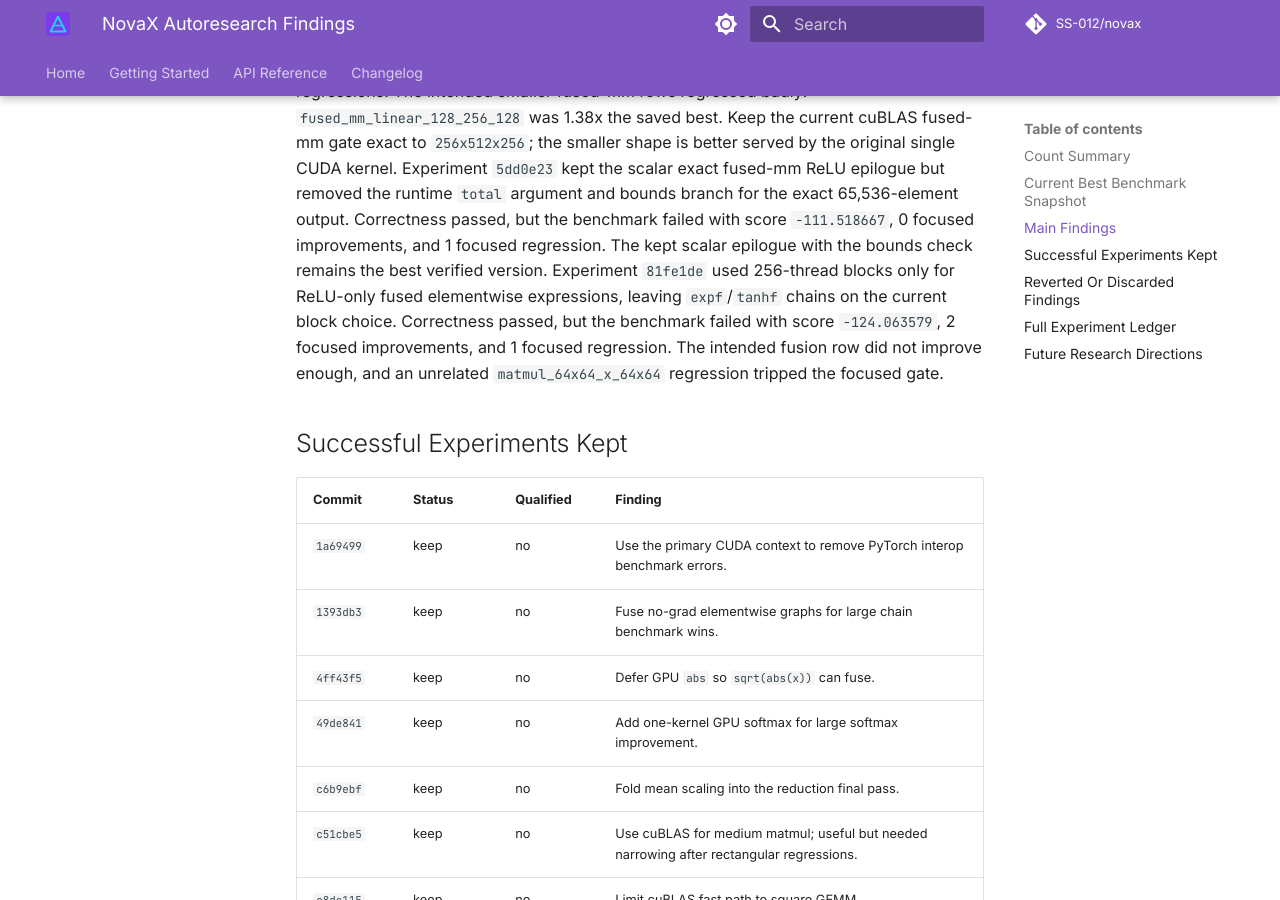
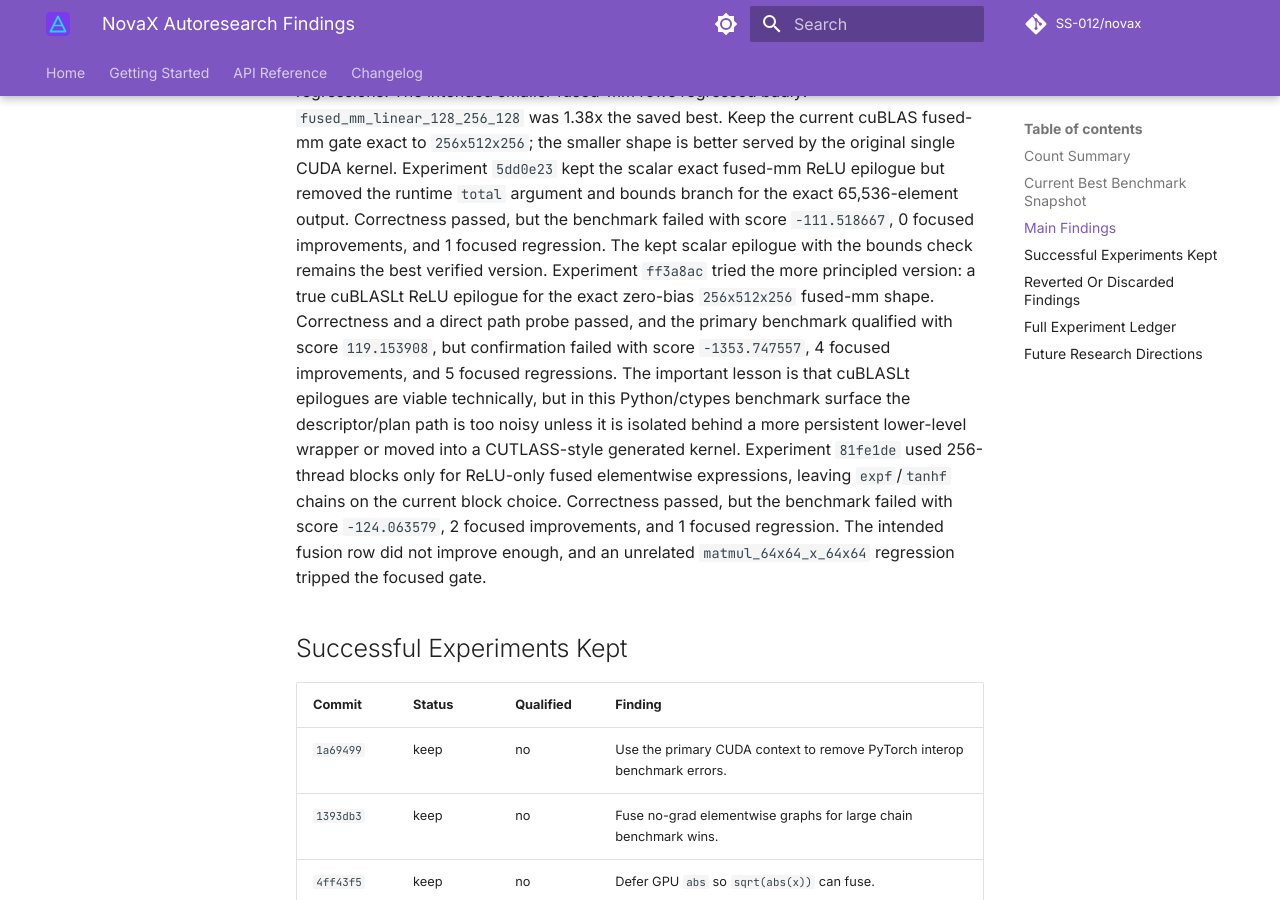
Before and after one commit to SS-012/novax, an MkDocs documentation site: the page built from docs/autoresearch-findings.md, in a window 1280 px wide and 900 px high, scrolled down 6281 px. Built offline with MkDocs 1.6.1 and Material for MkDocs 9.7.7, drawn with Linux system fonts in a browser that asks for light colours; comment, search, counter and statistics services are not loaded; the version menu is left out; some of the changed text lies outside the part shown.

Commit message:
docs: log cublaslt relu epilogue experiment

```diff
--- a/docs/autoresearch-findings.md
+++ b/docs/autoresearch-findings.md
@@ -282,6 +282,14 @@ the runtime `total` argument and bounds branch for the exact 65,536-element
 output. Correctness passed, but the benchmark failed with score `-111.518667`,
 0 focused improvements, and 1 focused regression. The kept scalar epilogue with
 the bounds check remains the best verified version.
+Experiment `ff3a8ac` tried the more principled version: a true cuBLASLt ReLU
+epilogue for the exact zero-bias `256x512x256` fused-mm shape. Correctness and
+a direct path probe passed, and the primary benchmark qualified with score
+`119.153908`, but confirmation failed with score `-1353.747557`, 4 focused
+improvements, and 5 focused regressions. The important lesson is that cuBLASLt
+epilogues are viable technically, but in this Python/ctypes benchmark surface
+the descriptor/plan path is too noisy unless it is isolated behind a more
+persistent lower-level wrapper or moved into a CUTLASS-style generated kernel.
 Experiment `81fe1de` used 256-thread blocks only for ReLU-only fused
 elementwise expressions, leaving `expf`/`tanhf` chains on the current block
 choice. Correctness passed, but the benchmark failed with score `-124.063579`,
@@ -386,6 +394,7 @@ These experiments should not be retried in the same form.
 | `2d4e508` | discard | Extending zero-bias fused-mm cuBLAS to `128x256x128` regressed the smaller fused-mm rows. |
 | `5dd0e23` | discard | Exact scalar fused-mm ReLU epilogue without bounds checks produced no focused improvements. |
 | `81fe1de` | discard | 256-thread blocks for ReLU-only fused expressions failed the focused gate and regressed `matmul_64`. |
+| `ff3a8ac` | discard | Exact cuBLASLt ReLU epilogue qualified once but failed confirmation with fusion-chain regressions. |
 
 ## Full Experiment Ledger
 
@@ -479,6 +488,7 @@ These experiments should not be retried in the same form.
 | `2d4e508` | discard | no | 2 | 3 | 0 | -1249.239515 | 0.611800 | Extending zero-bias fused-mm cuBLAS to `128x256x128` regressed the smaller fused-mm rows. |
 | `5dd0e23` | discard | no | 0 | 1 | 0 | -111.518667 | 0.593527 | Exact scalar fused-mm ReLU epilogue without bounds checks produced no focused improvements. |
 | `81fe1de` | discard | no | 2 | 1 | 0 | -124.063579 | 0.592871 | 256-thread blocks for ReLU-only fused expressions failed the focused gate and regressed `matmul_64`. |
+| `ff3a8ac` | discard | no | 4 | 5 | 0 | -1353.747557 | 0.577248 | Exact cuBLASLt ReLU epilogue qualified once but failed confirmation with fusion-chain regressions. |
 
 ## Future Research Directions
 
```
Also changed, not shown: other parts of docs/autoresearch-findings.md (+4 -4 lines), papers/2026-05-30-frontier-gpu-optimization.md (+19 -0 lines).
